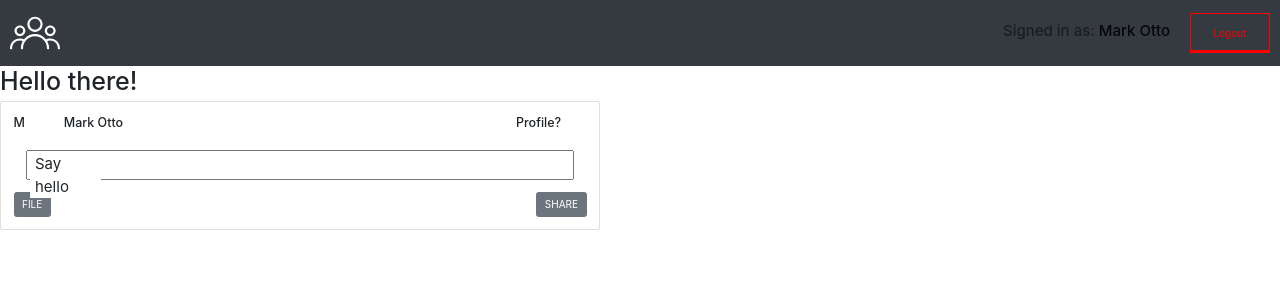
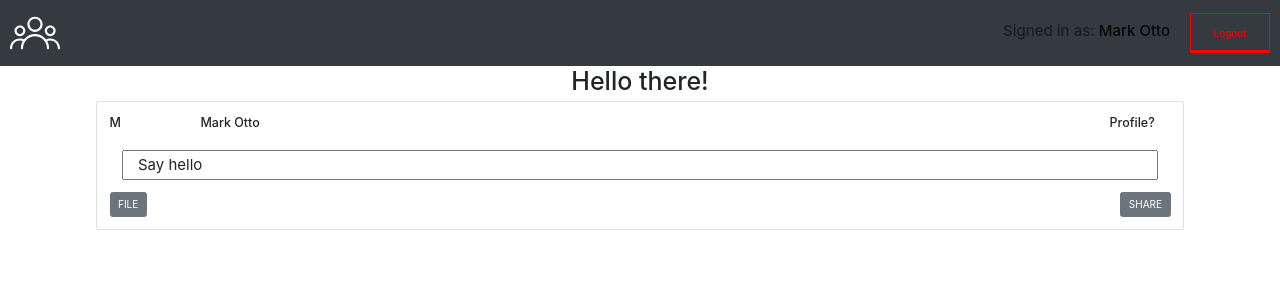
Before and after one commit to przemskydev/SocialApp2, a React (Create React App) app: page / in a window 1280 px wide. Shown: the top 300 px of the page. Built offline with nearby package versions, Linux system fonts and the light colour scheme.

Commit message:
fixed label animation in input

```diff
--- a/src/components/input/input.js
+++ b/src/components/input/input.js
@@ -10,12 +10,7 @@ const Input = styled.input`
   font-size: 1.5rem;
 
   :focus + label {
-    top: -18%;
-    left: 10px;
-    font-size: 1rem;
-    width: 10%;
-    background-color: white;
-    opacity: 1;
+    transform: translateY(-16px) scale(0.6);
   }
 
   :focus::placeholder {
@@ -29,20 +24,24 @@ const StyledWrapper = styled.div`
 
 const StyledLabel = styled.label`
   position: absolute;
-  top: 12%;
+  top: 14%;
   left: 4px;
   padding: 0 5px;
-  width: 13%;
   font-size: 1.5rem;
-  background-color: white;
-  transition: opacity 0.1s ease-in-out, top 0.1s ease-in-out, left 0.1s ease-in-out,
-    font-size 0.1s ease-in-out, width 0.1s ease-in-out;
+  transition: transform 0.1s ease-in-out;
+
+  span {
+    padding: 0 7px;
+    background-color: white;
+  }
 `;
 
 const StyledInput = ({ placeholder }) => (
   <StyledWrapper>
-    <Input id="name" name="name" type="text" /* placeholder={placeholder} */ />
-    <StyledLabel htmlFor="name">{placeholder}</StyledLabel>
+    <Input id="name" name="name" type="text" />
+    <StyledLabel htmlFor="name">
+      <span>{placeholder}</span>
+    </StyledLabel>
   </StyledWrapper>
 );
 
--- a/src/components/shareStatus/share.status.js
+++ b/src/components/shareStatus/share.status.js
@@ -4,13 +4,15 @@ import StyledInput from '../input/input';
 
 const ShareStatus = () => (
   <>
-    <Card style={{ width: '60rem' }}>
+    <Card style={{ width: '85vw' }}>
       <Card.Body>
         <Card.Title>
           <Row>
             <Col xs={1}>M</Col>
-            <Col xs={9}>Mark Otto</Col>
-            <Col xs={2}>Profile?</Col>
+            <Col>Mark Otto</Col>
+            <Col xs={3} md={2} lg={1}>
+              Profile?
+            </Col>
           </Row>
         </Card.Title>
         <Card.Body>
--- /dev/null
+++ b/src/template/Main.template.js
@@ -0,0 +1,8 @@
+import styled from 'styled-components';
+
+export const StyledWrapper = styled.div`
+  display: flex;
+  justify-content: center;
+  align-items: center;
+  flex-direction: column;
+`;
--- a/src/views/Main.view.js
+++ b/src/views/Main.view.js
@@ -1,12 +1,13 @@
 import React from 'react';
 import ShareStatus from '../components/shareStatus/share.status';
+import { StyledWrapper } from '../template/Main.template';
 
 const MainView = () => {
   return (
-    <>
+    <StyledWrapper>
       <h1>Hello there!</h1>
       <ShareStatus />
-    </>
+    </StyledWrapper>
   );
 };
 
```
